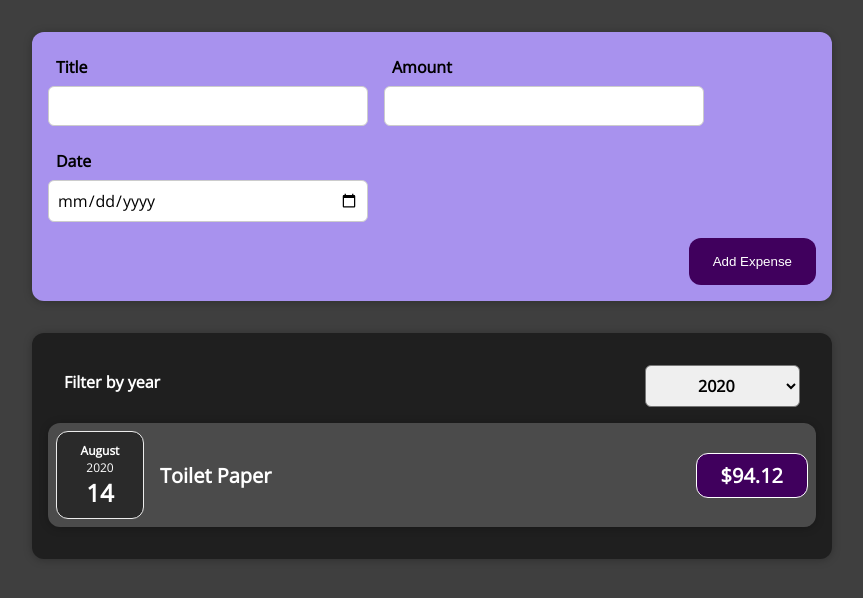
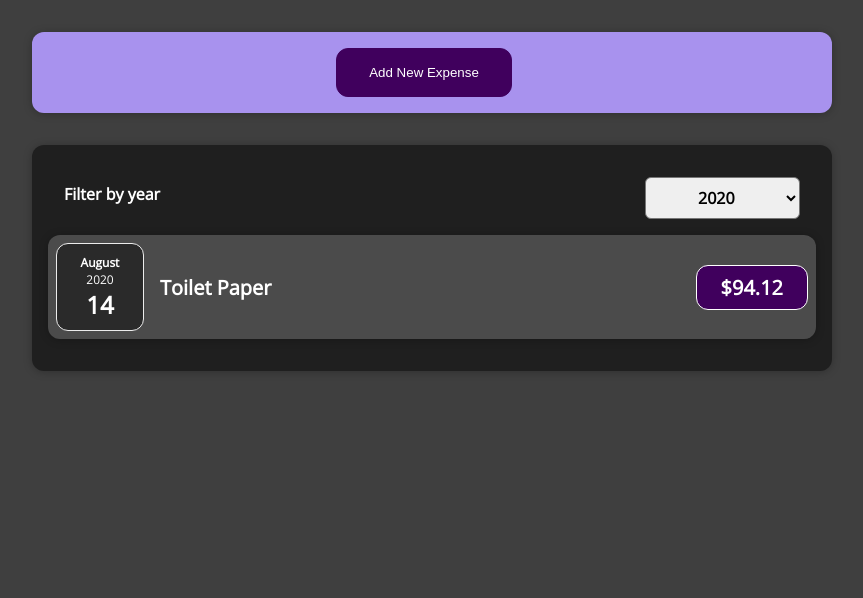
Before and after one commit to ebenofere/expense-tracker-js, a React (Create React App) app: page / in a window 1280 px wide. Shown: the top 598 px of the page, without its empty margins (208-1071 px from the left). Built offline with nearby package versions, Linux system fonts and the light colour scheme.

Commit message:
32. using useState to toggle add and cancel buttons

```diff
--- a/src/components/NewExpense/ExpenseForm.js
+++ b/src/components/NewExpense/ExpenseForm.js
@@ -1,7 +1,7 @@
 import "./expenseForm.css";
 import { useState } from "react";
 
-const ExpenseForm = ({ onSaveExpenseData }) => {
+const ExpenseForm = ({ onSaveExpenseData, cancelBtn }) => {
   const [enteredTitle, setEnteredTitle] = useState("");
   const [enteredDate, setEnteredDate] = useState("");
   const [enteredAmount, setEnteredAmount] = useState("");
@@ -70,9 +70,10 @@
         </div>
       </div>
       <div className="new-expense_actions">
-        <button type="submit" className="new-expense-btn">
-          Add Expense
+        <button type="button" onClick={cancelBtn}>
+          Cancel
         </button>
+        <button type="submit">Add Expense</button>
       </div>
     </form>
   );
--- a/src/components/NewExpense/NewExpense.js
+++ b/src/components/NewExpense/NewExpense.js
@@ -1,7 +1,10 @@
+import { useState } from "react";
 import ExpenseForm from "./ExpenseForm";
 import "./newExpense.css";
 
 const NewExpense = ({ onAddExpense }) => {
+  const [isEditing, setIsEditing] = useState(false);
+
   const saveExpenseDataHandler = (enteredExpenseData) => {
     const expenseData = {
       ...enteredExpenseData,
@@ -11,9 +14,25 @@
     onAddExpense(expenseData);
   };
 
+  const startEditingHandler = () => {
+    setIsEditing(true);
+  };
+
+  const stopEditingHandler = () => {
+    setIsEditing(false);
+  };
+
   return (
     <div className="new-expense">
-      <ExpenseForm onSaveExpenseData={saveExpenseDataHandler} />
+      {!isEditing && (
+        <button onClick={startEditingHandler}>Add New Expense</button>
+      )}
+      {isEditing && (
+        <ExpenseForm
+          onSaveExpenseData={saveExpenseDataHandler}
+          cancelBtn={stopEditingHandler}
+        />
+      )}
     </div>
   );
 };
--- a/src/components/NewExpense/newExpense.css
+++ b/src/components/NewExpense/newExpense.css
@@ -9,25 +9,23 @@
     box-shadow: 0 1px 8px rgba(0, 0, 0, 0.25);
 }
 
-/* .new-expense button {
-    font: inherit;
-    cursor: pointer;
-    padding: 1rem 2rem;
+.new-expense button {
     border: 1px solid #40005d;
     background-color: #40005d;
     color: white;
     border-radius: 12px;
+    padding: 1rem 2rem;
+    cursor: pointer;
     margin-right: 1rem;
 }
 
-.new-expense button:hover,
-.new-expense button:active {
+.new-expense button:hover, .new-expense button:active {
     background-color: #510674;
     border-color: #510674;
 }
 
 .new-expense button.alternative {
-color: #220131;
+    color: #220131;
     border-color: transparent;
     background-color: transparent;
 }
@@ -35,4 +33,4 @@
 .new-expense button.alternative:hover,
 .new-expense button.alternative:active {
     background-color: #ddb3f8;
-} */
+}
```
Also changed, not shown: src/store.js (+18 -10 lines).
